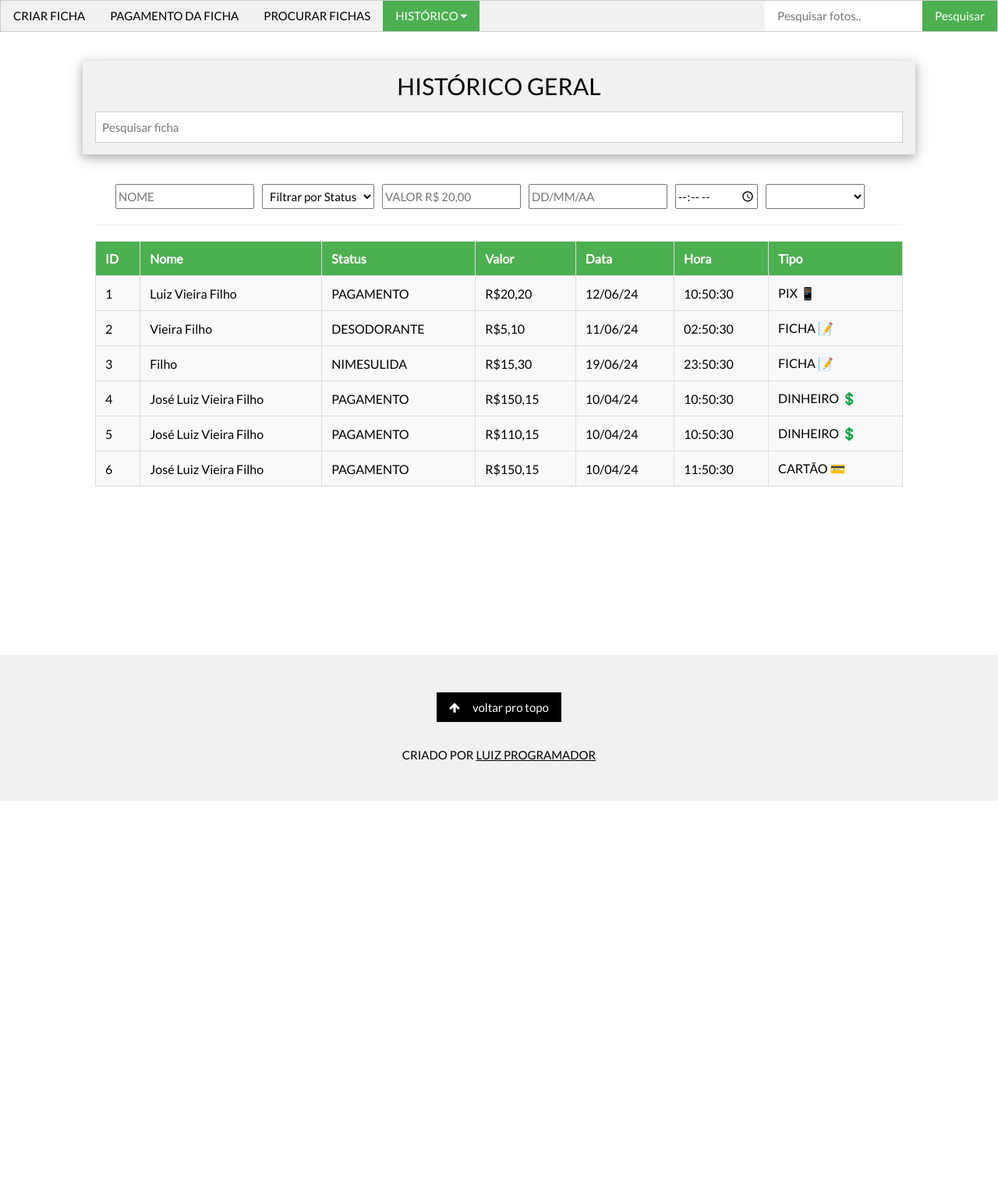
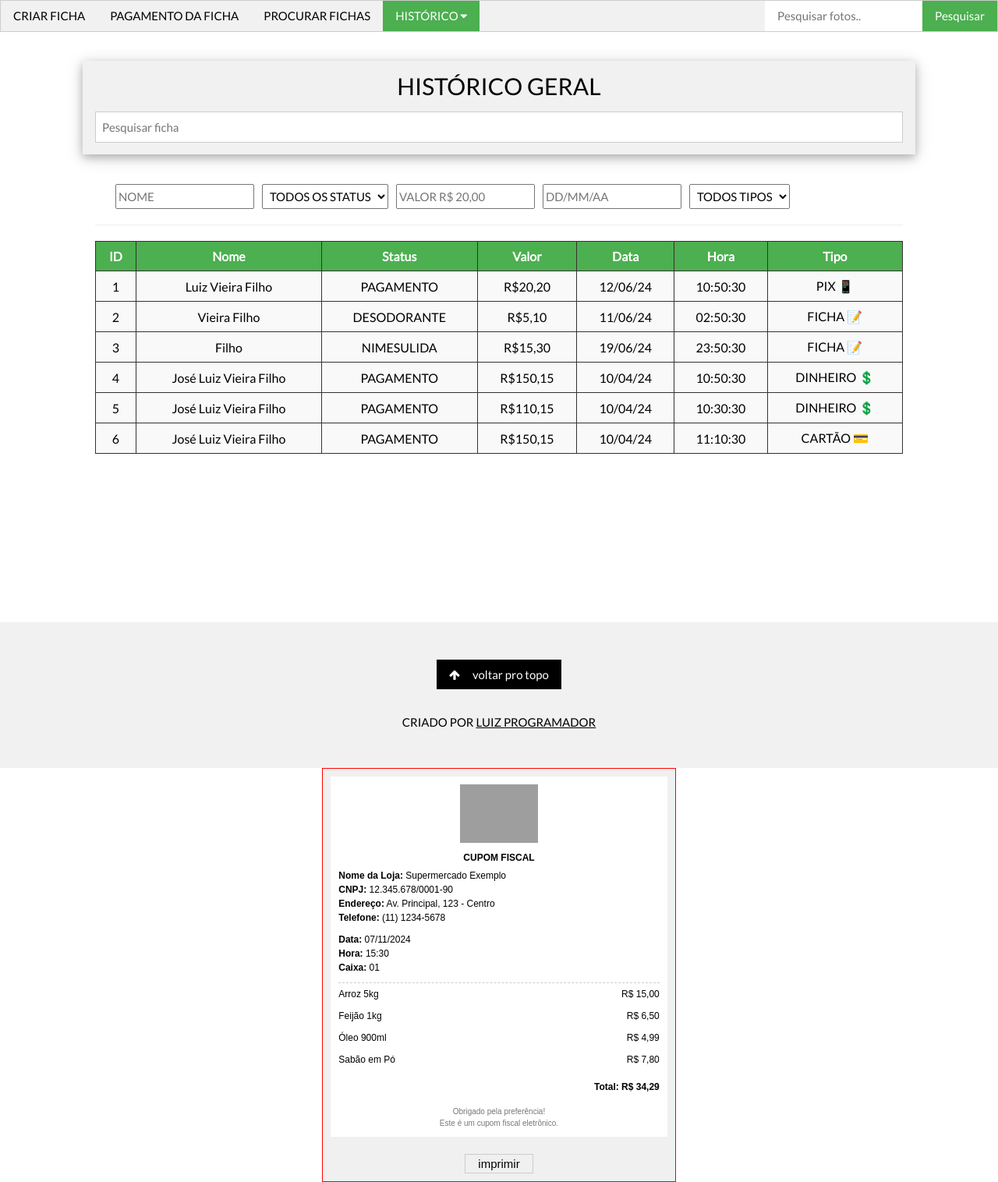
Before and after one commit to LuizinhoVI/farmacia, a Node server app: page / in a window 1280 px wide. Shown: the whole page at 78% size. Before the commit the page ends 1027 px from the top, so only its background shows below. Run offline with Node 20, Linux system fonts and the light colour scheme; grey boxes are pictures that could not be loaded.

Commit message:
atualização

```diff
--- /dev/null
+++ b/public/css/cupom.css
@@ -0,0 +1,83 @@
+.cupom_pagamento {
+    font-family: 'Arial', sans-serif;
+    width: 12cm;
+    margin: 0 auto;
+    padding: 10px;
+    background-color: #f0f0f0;
+    border: solid red 1px;
+}
+
+.cupom {
+    background-color: #fff;
+    padding: 10px;
+
+    font-size: 12px;
+    line-height: 1.5;
+}
+
+.logo {
+    text-align: center;
+    margin-bottom: 10px;
+}
+
+.logo img {
+    width: 100px;
+}
+
+.titulo {
+    text-align: center;
+    font-weight: bold;
+    margin-top: 5px;
+    margin-bottom: 5px;
+}
+
+.dados-loja, .dados-compra {
+    margin-bottom: 10px;
+}
+
+.dados-loja p, .dados-compra p {
+    margin: 0;
+}
+
+.itens {
+    margin-top: 10px;
+    border-top: 1px dashed #ccc;
+    margin-bottom: 10px;
+}
+
+.item {
+    display: flex;
+    justify-content: space-between;
+    padding: 5px 0;
+}
+
+.total {
+    font-weight: bold;
+    text-align: right;
+    margin-top: 10px;
+}
+
+.rodape {
+    margin-top: 15px;
+    font-size: 10px;
+    text-align: center;
+    color: #777;
+}
+
+.rodape p {
+    margin: 0;
+}
+
+        /* Estilo para a impressão */
+        @media print {
+            body {
+                background-color: #fff;
+            }
+
+            /* Esconder todos os outros elementos da página durante a impressão */
+            .nao-imprimir {
+                display: none;
+            }
+
+
+        }
--- a/public/css/historico.css
+++ b/public/css/historico.css
@@ -1,13 +1,17 @@
-table {
+#tabela {
     width: 100%;
     border-collapse: collapse;
-    margin-top: 20px;
+    margin-top: 10px;
 }
 
+
+
+
+
 th, td {
-    padding: 12px;
-    text-align: left;
-    border: 1px solid #ddd;
+    padding: 9px;
+    text-align: center;
+    border: 1px solid #373131;
 }
 
 th {
@@ -15,19 +19,21 @@ th {
     color: white;
 }
 
-td {
+tr {
     background-color: #f9f9f9;
 }
+tr:hover{
+    background-color: #4CAF50;
+    cursor: pointer;
+    color: white;
+}
 
-tr:nth-child(even) {
-    background-color: #f2f2f2;
-}
 
 .filters {
     display: flex; /* Usando flexbox para alinhar os filtros */
     flex-wrap: wrap; /* Para garantir que não quebre em telas pequenas */
     gap: 10px; /* Espaçamento entre os filtros */
-    margin-bottom: 20px; /* Espaço entre os filtros e a tabela */
+    margin-bottom: 10px; /* Espaço entre os filtros e a tabela */
 }
 
 select {
--- a/public/historico.js
+++ b/public/historico.js
@@ -28,31 +28,25 @@ function filterTable() {
             row.style.display = "none";
         }
 
-    });
-}
-
-function formatarValor(numero) {
-    const nuem
-    numero.value.replace(/\D/g, '');
-
-    // let input = document.getElementById('filterValor');
-    // let value = input.value.replace(/\D/g, ''); // Remove qualquer caractere não numérico
-
-    // // Se a string estiver vazia ou apenas com espaços
-    // if (value === '00') {
-    //     input.value = null;
-    //     return;
-    // }
-
-    // // Formata o número para R$ 1.150,50 (inserindo ponto de milhar e vírgula para centavos)
-    // let valorFormatado = '' + (parseInt(value) / 100).toFixed(2).replace('.', ',');
-
-    // // Adiciona o ponto de milhar
-    // valorFormatado = valorFormatado.replace(/\B(?=(\d{3})+(?!\d))/g, '.');
-
-    // input.value = valorFormatado; // Atualiza o campo com o valor
-    // console.log(input.value)
 
 
 
+
+
+
+
+    });
 }
+// função para formatar a data -------------------------------------------
+function formatarData(input) {
+    let valor = input.value.replace(/\D/g, ''); // Remove todos os caracteres não numéricos
+
+    if (valor.length <= 2) {
+        input.value = valor; // Apenas o dia
+    } else if (valor.length <= 4) {
+        input.value = valor.slice(0, 2) + '/' + valor.slice(2); // Formato DD/MM
+    } else {
+        input.value = valor.slice(0, 2) + '/' + valor.slice(2, 4) + '/' + valor.slice(4, 6); // Formato DD/MM/AA
+    }
+}
+// --------------------------------------------------------------------
--- a/views/index.ejs
+++ b/views/index.ejs
@@ -12,6 +12,7 @@
 
   <link rel="stylesheet" href="css/pagamento_valor.css">
   <link rel="stylesheet" href="css/menu.css">
+  <link rel="stylesheet" href="css/cupom.css">
   <link rel="stylesheet" href="css/ficha.css">
   <link rel="stylesheet" href="css/historico.css">
   <link rel="stylesheet" href="css/pagamento.css">
@@ -30,7 +31,7 @@
 
 
 
-<div class="w3- w3-top desligar">
+<div class="w3- w3-top desligar nao-imprimir">
 
 
 <!-- menu inicial -->
@@ -81,11 +82,11 @@
 
 
   <!-- inicio -->
-  <div class="w3-content desligar" style="max-width:1100px;margin-top:10px;margin-bottom:80px">
+  <div class="w3-content desligar nao-imprimir" style="max-width:1100px;margin-top:10px;margin-bottom:80px">
 
    <!-- cria ficha  -->
 
-    <div class="w3-container esconder" id="menu2" style="display: none;">
+    <div class="w3-container esconder nao-imprimir" id="menu2" style="display: none;">
 
 
 
@@ -207,7 +208,7 @@
 
 
    <!-- historico  -->
-   <div class="w3-container esconder" id="menu1" style="display:block;">
+   <div class="w3-container esconder nao-imprimir" id="menu1" style="display:block;">
 
 
     <!-- Grid -->
@@ -299,27 +300,33 @@
 
 
       <select id="filterStatus"  class="w3-mobile" onchange="filterTable()">
-          <option value="">Filtrar por Status</option>
+          <option value="">TODOS OS STATUS</option>
           <option value="PAGAMENTO">PAGAMENTO</option>
           <option value="REMEDIO">REMÉDIO</option>
           <option value="NIMESULIDA">NIMESULIDA</option>
       </select>
 
 
+      <script>
+        function formatarValor(input) {
+            // Substitui qualquer caractere que não seja número ou vírgula
+            input.value = input.value.replace(/[^0-9,]/g, '');
+        }
+    </script>
+
         <input type="text" id="filterValor"  class="w3-mobile" oninput="formatarValor(this),filterTable()" placeholder="VALOR R$ 20,00">
 
 
 
 
-        <input type="text" id="filterData"  class="w3-mobile" name="data" maxlength="8" oninput="formatarData(this),filterTable()" placeholder="DD/MM/AA">
+        <input type="text" id="filterData"  class="w3-mobile" name="data" maxlength="9" oninput="formatarData(this),filterTable()" placeholder="DD/MM/AA">
 
 
-
-      <input type="time" align="center"  class="w3-mobile" id="filterHora" oninput="formatarData(this),filterTable()" placeholder="10:00" value="">
+      <input type="time" align="center" style="display:none;"  class="w3-mobile" id="filterHora" oninput="filterTable()" placeholder="10:00" >
 
 
       <select id="filterTipo" align='center' class="w3-mobile" onchange="filterTable()">
-          <option value=""></option>
+          <option value="">TODOS TIPOS</option>
           <option value="PIX ">PIX 📱</option>
           <option value="FICHA ">FICHA 📝</option>
           <option value="DINHEIRO ">DINHEIRO 💲</option>
@@ -340,7 +347,8 @@
           </tr>
       </thead>
       <tbody  class="historico_geral">
-          <tr>
+          <tr class="t">
+
               <td>1</td>
               <td>Luiz Vieira Filho</td>
               <td>PAGAMENTO</td>
@@ -382,7 +390,7 @@
               <td>PAGAMENTO</td>
               <td>R$110,15</td>
               <td>10/04/24</td>
-              <td>10:50:30</td>
+              <td>10:30:30</td>
               <td>DINHEIRO 💲</td>
           </tr>
           <tr>
@@ -391,17 +399,14 @@
               <td>PAGAMENTO</td>
               <td>R$150,15</td>
               <td>10/04/24</td>
-              <td>11:50:30</td>
+              <td>11:10:30</td>
               <td>CARTÃO 💳</td>
           </tr>
       </tbody>
   </table>
 
            </div>
-
-
           </div>
-
 
 
 
@@ -413,7 +418,7 @@
 
 
   <!-- pagamento da ficha  -->
-   <div class="w3-container esconder" id="menu3" style="display: none;">
+   <div class="w3-container esconder nao-imprimir" id="menu3" style="display: none; ">
 
     <div class="w3-row-padding" id="about">
 
@@ -590,7 +595,7 @@
     <!-- final pagamento da ficha  -->
 
 <!-- procurar ficha para compras -->
-<div class="w3-container">
+<div class="w3-container nao-imprimir">
   <br>
   <form class="w3-container w3-card-4   w3-light-grey esconder " id="menu4" style="display:none ;">
 
@@ -918,7 +923,7 @@
    <br><br> <br> <br> <br>
 
   <!-- Footer -->
-  <footer class="w3-container w3-padding-32 w3-light-grey w3-center desligar">
+  <footer class="w3-container w3-padding-32 w3-light-grey w3-center desligar nao-imprimir">
 
     <a href="#" class="w3-button w3-black w3-margin"><i class="fa fa-arrow-up w3-margin-right"></i>voltar pro topo</a>
 
@@ -927,14 +932,89 @@
 
 
 
+      <!-- cupom  -->
+      <div class="w3-container cupom_pagamento " >
+
+
+        <div class="cupom">
+          <!-- Logo da Loja -->
+          <div class="logo">
+              <img src="logo.png" alt="Logo Loja">
+          </div>
+
+          <!-- Título -->
+          <div class="titulo">CUPOM FISCAL</div>
+
+          <!-- Dados da Loja -->
+          <div class="dados-loja">
+              <p><strong>Nome da Loja:</strong> Supermercado Exemplo</p>
+              <p><strong>CNPJ:</strong> 12.345.678/0001-90</p>
+              <p><strong>Endereço:</strong> Av. Principal, 123 - Centro</p>
+              <p><strong>Telefone:</strong> (11) 1234-5678</p>
+          </div>
+
+          <!-- Dados da Compra -->
+          <div class="dados-compra">
+              <p><strong>Data:</strong> 07/11/2024</p>
+              <p><strong>Hora:</strong> 15:30</p>
+              <p><strong>Caixa:</strong> 01</p>
+          </div>
+
+          <!-- Itens Comprados -->
+          <div class="itens">
+              <div class="item">
+                  <span>Arroz 5kg</span>
+                  <span>R$ 15,00</span>
+              </div>
+              <div class="item">
+                  <span>Feijão 1kg</span>
+                  <span>R$ 6,50</span>
+              </div>
+              <div class="item">
+                  <span>Óleo 900ml</span>
+                  <span>R$ 4,99</span>
+              </div>
+              <div class="item">
+                  <span>Sabão em Pó</span>
+                  <span>R$ 7,80</span>
+              </div>
+          </div>
+
+          <!-- Total -->
+          <div class="total">
+              <p><strong>Total: R$ 34,29</strong></p>
+          </div>
+
+          <!-- Rodapé -->
+          <div class="rodape">
+              <p>Obrigado pela preferência!</p>
+              <p>Este é um cupom fiscal eletrônico.</p>
+          </div>
+        </div>
+
+
+          <div align="center" class="nao-imprimir" >
+            <br>
+                     <button class="w3-container w3-button w3-border "align='center' onclick="window.print()"> imprimir
+                               </button>
+                  </div>
+
+                   </div>
+                  <!-- final cupom  ------------------------------------------------------>
 
 
 
-                      <script src="pagamento.js"></script>
+
+
+
+      <script src="pagamento.js"></script>
       <script src="Ficha.js"></script>
       <script src="pesquisa.js"></script>
       <script src="historico.js"></script>
       <script src="ficha_cadastro_pessoas.js"></script>
 
 
-  </body></html>
+  </body>
+
+
+  </html>
```
